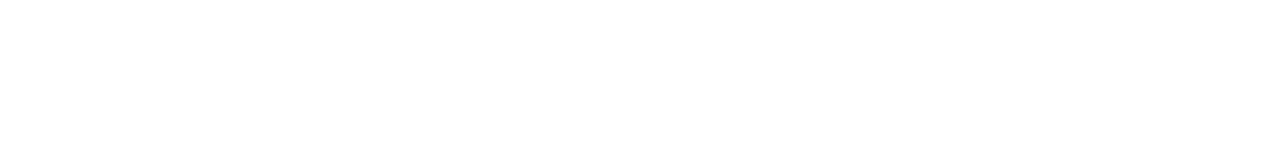
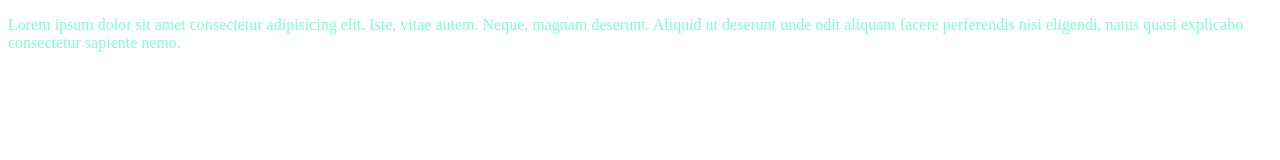
Before and after one commit to aialif10/my-first-github-repo, a plain HTML site: page index.html in a window 1280 px wide. Drawn offline with Linux system fonts and the light colour scheme.

Commit message:
added the first blog"

```diff
--- a/index.html
+++ b/index.html
@@ -4,8 +4,15 @@
     <meta charset="UTF-8">
     <meta name="viewport" content="width=device-width, initial-scale=1.0">
     <title>My First Ever Github Repo</title>
+    <style>
+        .blog{
+            color: aquamarine;
+        }
+    </style>
 </head>
 <body>
-
+    <div>
+        <p class="blog">Lorem ipsum dolor sit amet consectetur adipisicing elit. Iste, vitae autem. Neque, magnam deserunt. Aliquid ut deserunt unde odit aliquam facere perferendis nisi eligendi, natus quasi explicabo consectetur sapiente nemo.</p>
+    </div>
 </body>
 </html>
```
Also changed, not shown: Untitled.png (deleted).
